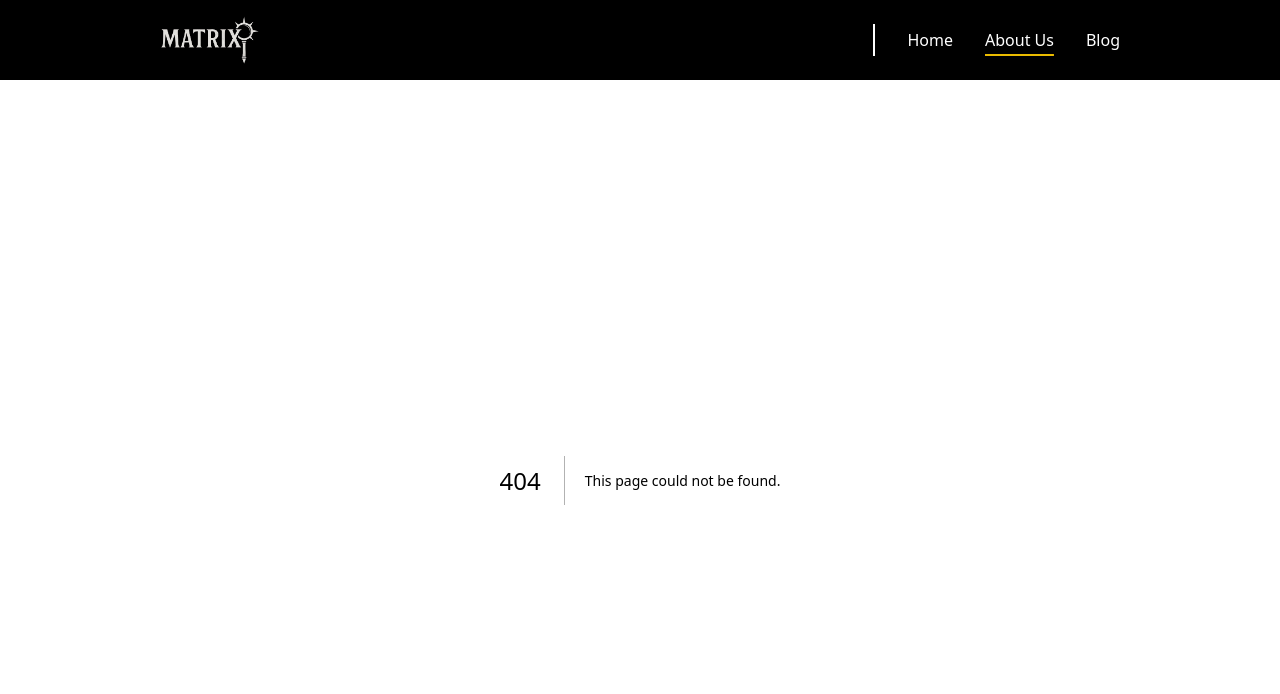
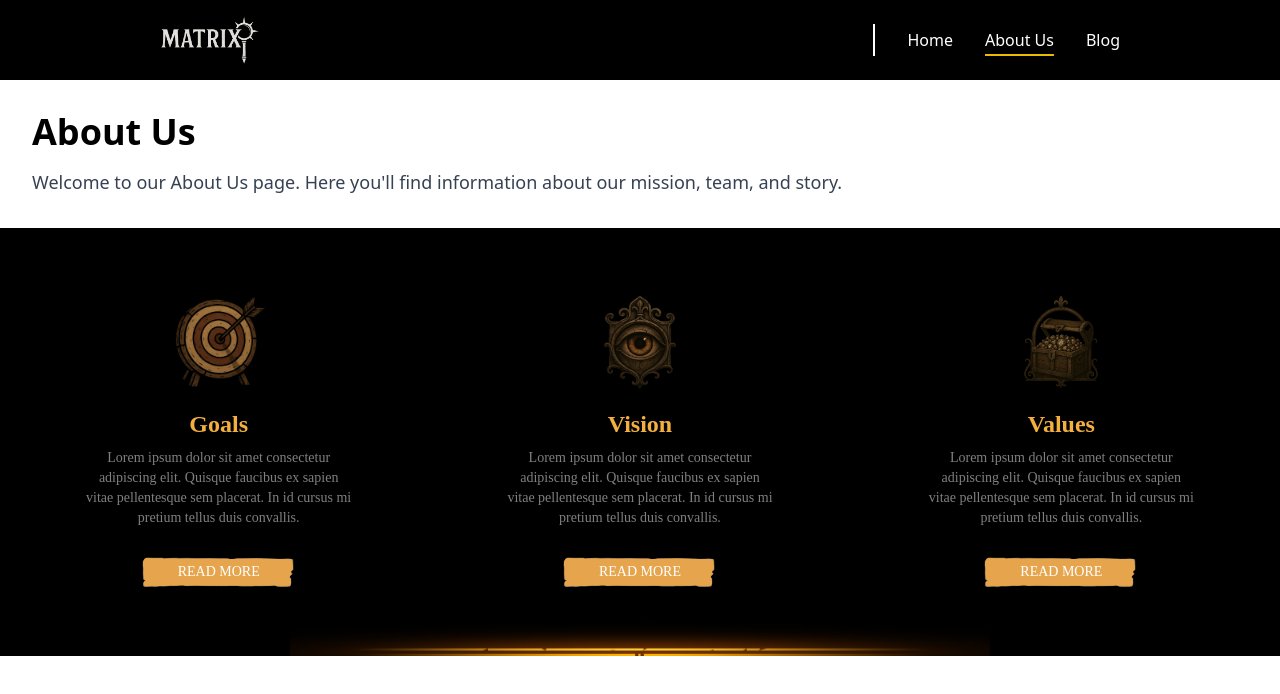
Before and after one commit to Endorze/Yahwehs-Creations, a Next.js app: page /aboutus in a window 1280 px wide. Before the commit this address had no page. Shown: the top 694 px of the page. Built offline with nearby package versions, Linux system fonts and the light colour scheme; a web font is replaced by a local one.

Commit message:
final code for dev testing

```diff
--- a/src/app/AboutUs/AboutUs.tsx
+++ /dev/null
@@ -1,10 +0,0 @@
-
-import AboutSection from '../components/AboutSection/AboutSection';
-export default function About() {
-  return (
-    <main className="min-h-screen p-10 bg-gray-100">
-      <h1 className="text-4xl font-bold mb-10">About Us</h1>
-      <AboutSection />
-    </main>
-  );
-}
--- /dev/null
+++ b/src/app/aboutus/page.tsx
@@ -0,0 +1,16 @@
+import AboutSection from '../components/AboutSection/AboutSection';
+
+export default function AboutUsPage() {
+  return (
+    <main className="min-h-screen bg-white">
+      <section className="p-8">
+        <h1 className="text-4xl font-bold mb-4">About Us</h1>
+        <p className="text-lg text-gray-700">
+          Welcome to our About Us page. Here you'll find information about our mission, team, and story.
+        </p>
+      </section>
+
+      <AboutSection />
+    </main>
+  );
+}
--- a/src/app/components/AboutSection/AboutSection.tsx
+++ b/src/app/components/AboutSection/AboutSection.tsx
@@ -28,8 +28,7 @@ const sections = [
 export default function AboutSection() {
   return (
     <section className="bg-black py-16 px-4 sm:px-6 lg:px-8 text-white relative">
-   <div className="w-full max-w-screen-xl mx-auto grid gap-12 md:grid-cols-3 text-center px-7">
-
+      <div className="w-full max-w-screen-xl mx-auto grid gap-12 grid-cols-1 sm:grid-cols-2 lg:grid-cols-3 text-center">
         {sections.map(({ title, description, image, href }) => (
           <div
             key={title}
@@ -38,9 +37,9 @@ export default function AboutSection() {
             <Image
               src={image}
               alt={title}
-              width={100}
-              height={100}
-              className="mb-4 object-contain"
+              width={80}
+              height={80}
+              className="mb-4 object-contain sm:w-[100px] sm:h-[100px]"
             />
 
             <h3
@@ -69,7 +68,7 @@ export default function AboutSection() {
 
             <Link
               href={href}
-              className="relative w-40 h-10 mt-2 group inline-block"
+              className="relative w-32 sm:w-40 h-10 mt-2 group inline-block"
             >
               <Image
                 src="/images/orangebutton.png"
@@ -88,8 +87,8 @@ export default function AboutSection() {
           </div>
         ))}
       </div>
+
       {/* Gradient Line at Bottom */}
-
       <div className="absolute bottom-0 left-1/2 transform -translate-x-1/2 w-full flex justify-center px-4 sm:px-0">
         <Image
           src="/images/effects/gradientline.png"
--- a/src/app/page.tsx
+++ b/src/app/page.tsx
@@ -1,12 +1,21 @@
+
+import H2Title from "./components/H2Title/H2Title";
+import H3Title from "./components/H3Title/H3Title";
+import PlayButton from "./components/PlayButton/PlayButton";
 
 
 export default function Home() {
   return (
-    <div className="flex min-h-screen flex-col items-center justify-center bg-gray-100">
-      <h1 className="text-4xl font-bold text-blue-600 mb-8">
-        Hello Tailwind! And goodmorning Vietnam!
-      </h1>
+    <>
+      <div className="flex flex-col min-h-screen items-center justify-center">
+        <PlayButton />
+        <h1 className="text-4xl font-bold text-blue-600">
+          Hello Yahweh's Creations fans
+        </h1>
+        <H2Title text="Test title" size="72px"/>
+        <H3Title text="Test title" size="32px"/>
 
-    </div>
+      </div>
+    </>
   );
 }
```
Lines whose indentation alone changed are shown as unchanged.
